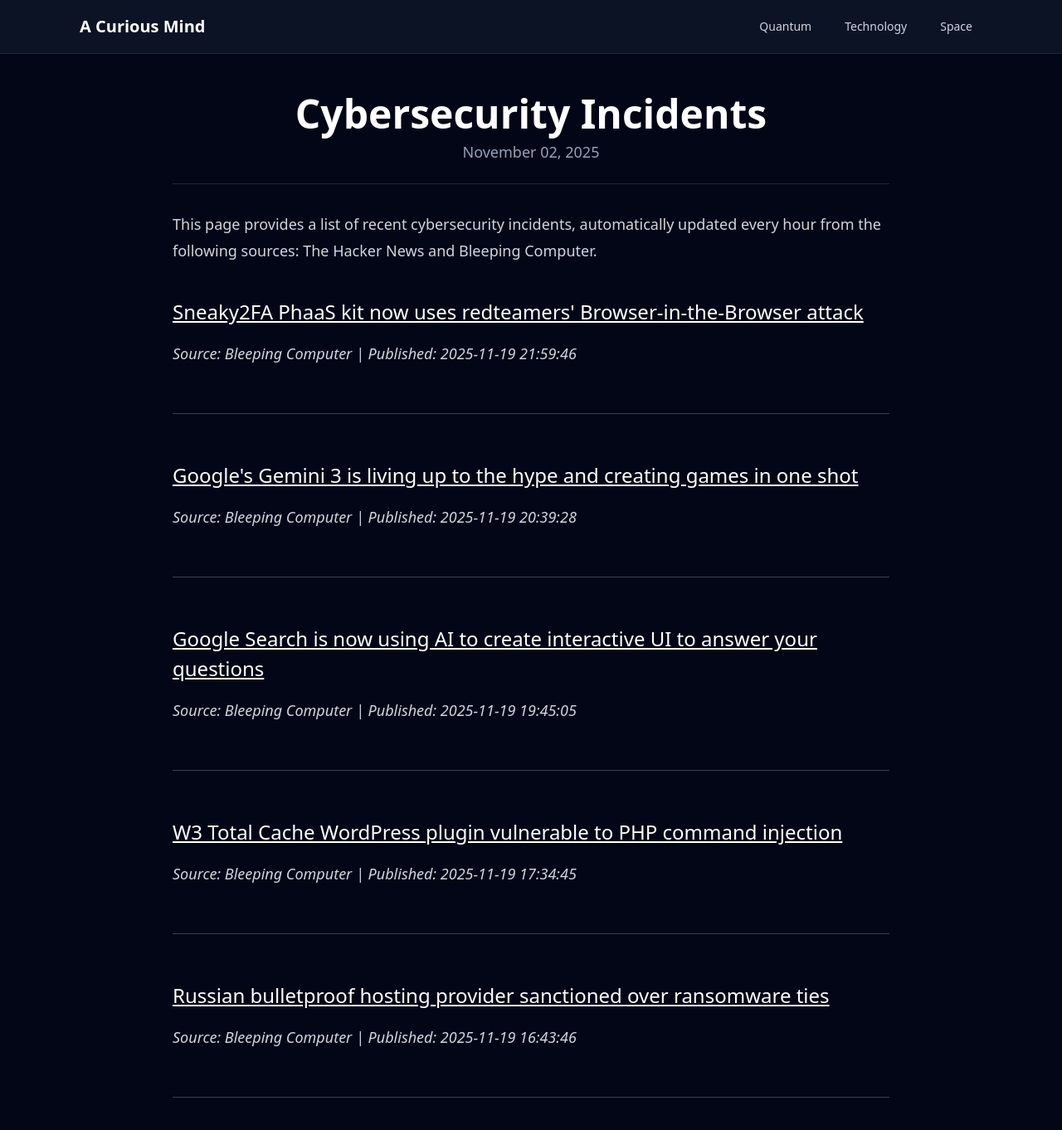
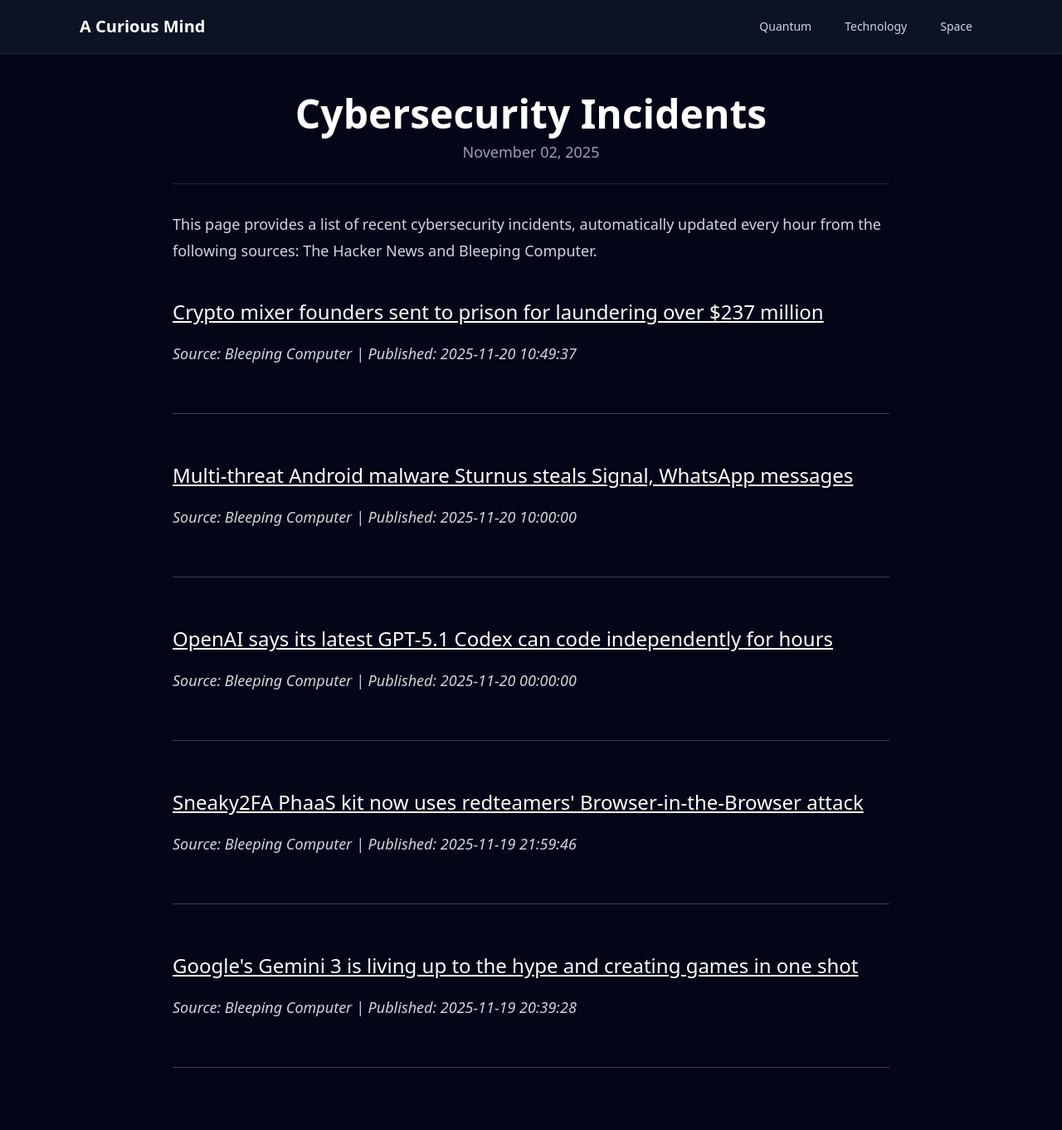
Before and after one commit to onehl7/onehl7.github.io, a Jekyll site: the page built from _posts/2025-11-02-cybersecurity-incidents.md, in a window 1280 px wide and 1400 px high. Shown: the top 1362 px of the window at 83% size. Built offline with Jekyll 4.4.1, drawn with Linux system fonts in a browser that asks for light colours; nearby versions of some CDN libraries.

Commit message:
Update news data

```diff
--- a/_data/news.json
+++ b/_data/news.json
@@ -1,4 +1,22 @@
 [
+  {
+    "source": "Bleeping Computer",
+    "title": "Crypto mixer founders sent to prison for laundering over $237 million",
+    "link": "https://www.bleepingcomputer.com/news/security/samourai-cryptomixer-founders-sent-to-prison-for-laundering-over-237-million/",
+    "published": "2025-11-20 10:49:37"
+  },
+  {
+    "source": "Bleeping Computer",
+    "title": "Multi-threat Android malware Sturnus steals Signal, WhatsApp messages",
+    "link": "https://www.bleepingcomputer.com/news/security/multi-threat-android-malware-sturnus-steals-signal-whatsapp-messages/",
+    "published": "2025-11-20 10:00:00"
+  },
+  {
+    "source": "Bleeping Computer",
+    "title": "OpenAI says its latest GPT-5.1 Codex can code independently for hours",
+    "link": "https://www.bleepingcomputer.com/news/artificial-intelligence/openai-says-its-latest-gpt-51-codex-can-code-independently-for-hours/",
+    "published": "2025-11-20 00:00:00"
+  },
   {
     "source": "Bleeping Computer",
     "title": "Sneaky2FA PhaaS kit now uses redteamers' Browser-in-the-Browser attack",
@@ -10,23 +28,5 @@
     "title": "Google's Gemini 3 is living up to the hype and creating games in one shot",
     "link": "https://www.bleepingcomputer.com/news/artificial-intelligence/googles-gemini-3-is-living-up-to-the-hype-and-creating-games-in-one-shot/",
     "published": "2025-11-19 20:39:28"
-  },
-  {
-    "source": "Bleeping Computer",
-    "title": "Google Search is now using AI to create interactive UI to answer your questions",
-    "link": "https://www.bleepingcomputer.com/news/artificial-intelligence/google-search-is-now-using-ai-to-create-interactive-ui-to-answer-your-questions/",
-    "published": "2025-11-19 19:45:05"
-  },
-  {
-    "source": "Bleeping Computer",
-    "title": "W3 Total Cache WordPress plugin vulnerable to PHP command injection",
-    "link": "https://www.bleepingcomputer.com/news/security/w3-total-cache-wordpress-plugin-vulnerable-to-php-command-injection/",
-    "published": "2025-11-19 17:34:45"
-  },
-  {
-    "source": "Bleeping Computer",
-    "title": "Russian bulletproof hosting provider sanctioned over ransomware ties",
-    "link": "https://www.bleepingcomputer.com/news/security/us-sanctions-russian-bulletproof-hosting-provider-media-land-over-ransomware-ties/",
-    "published": "2025-11-19 16:43:46"
   }
 ]
```
